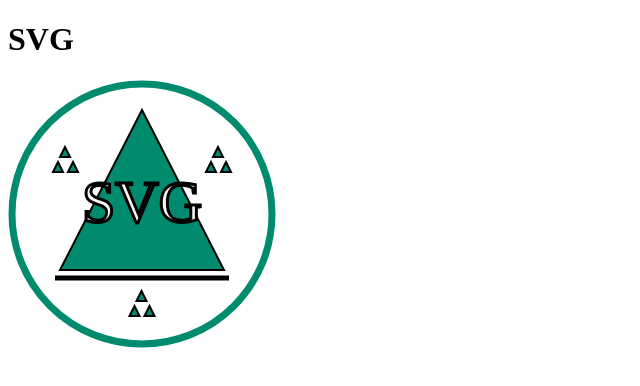
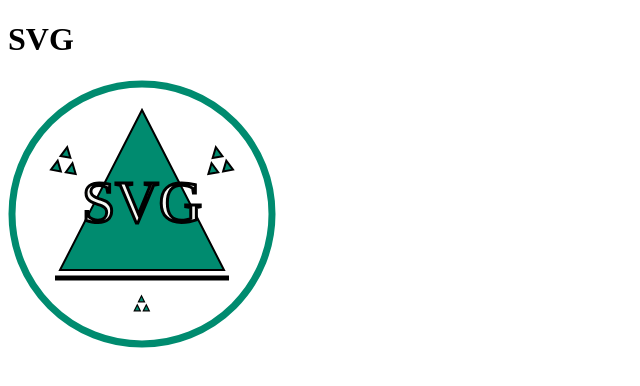
Before and after one commit to dastangoo/codeschool_You_Me_SVG, a plain HTML site: page index.html in a window 1280 px wide. Shown: the full height of the page, 0-640 px from the left. Drawn offline with Linux system fonts and the light colour scheme.

Commit message:
Group de . Transform to the Rescue

```diff
--- a/index.html
+++ b/index.html
@@ -14,17 +14,17 @@
       <line x1="47" y1="198" x2="221" y2="198" />
       <polygon points="52,190 134,30 216,190" />
       <text x="134" y="142">SVG</text>
-      <g class="triangle_group" transform="translate(45, 67)">
+      <g class="triangle_group" transform="translate(45, 67) rotate(10, 12.5, 12.5)">
         <polygon points="7,10 12,0 17,10" fill="#59BFC6" stroke-width="1" />
         <polygon points="0,25 5,15 10,25" fill="#59BFC6" stroke-width="1"/>
         <polygon points="15,25 20,15 25,25" fill="#59BFC6" stroke-width="1"/>
       </g>
-      <g class="triangle_group" transform="translate(198, 67)">
+      <g class="triangle_group" transform="translate(198, 67) rotate(-10, 12.5, 12.5)">
         <polygon points="7,10 12,0 17,10" fill="#59BFC6" stroke-width="1"/>
         <polygon points="0,25 5,15 10,25" fill="#59BFC6" stroke-width="1"/>
         <polygon points="15,25 20,15 25,25" fill="#59BFC6" stroke-width="1"/>
       </g>
-      <g class="triangle_group" transform="translate(121.5, 211)">
+      <g class="triangle_group" transform="translate(121.5, 211) scale(0.6) translate(8,8)">
         <polygon points="7,10 12,0 17,10" fill="#59BFC6" stroke-width="1"/>
         <polygon points="0,25 5,15 10,25" fill="#59BFC6" stroke-width="1"/>
         <polygon points="15,25 20,15 25,25" fill="#59BFC6" stroke-width="1"/>
```
